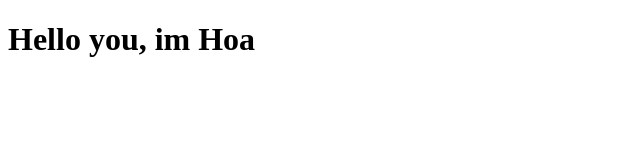
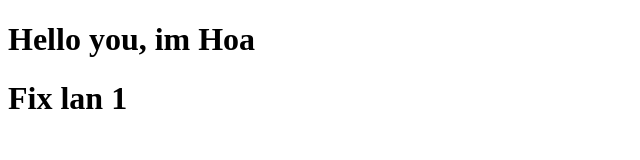
Before and after one commit to JustinHoa/Git_Test_2, a plain HTML site: page index.html in a window 1280 px wide. Shown: the whole page, without its empty margins (0-640 px from the left). Drawn offline with Linux system fonts and the light colour scheme.

Commit message:
Fix lan 1

```diff
--- a/index.html
+++ b/index.html
@@ -7,5 +7,6 @@
   </head>
   <body>
     <h1>Hello you, im Hoa</h1>
+    <h1>Fix lan 1</h1>
   </body>
 </html>
```
